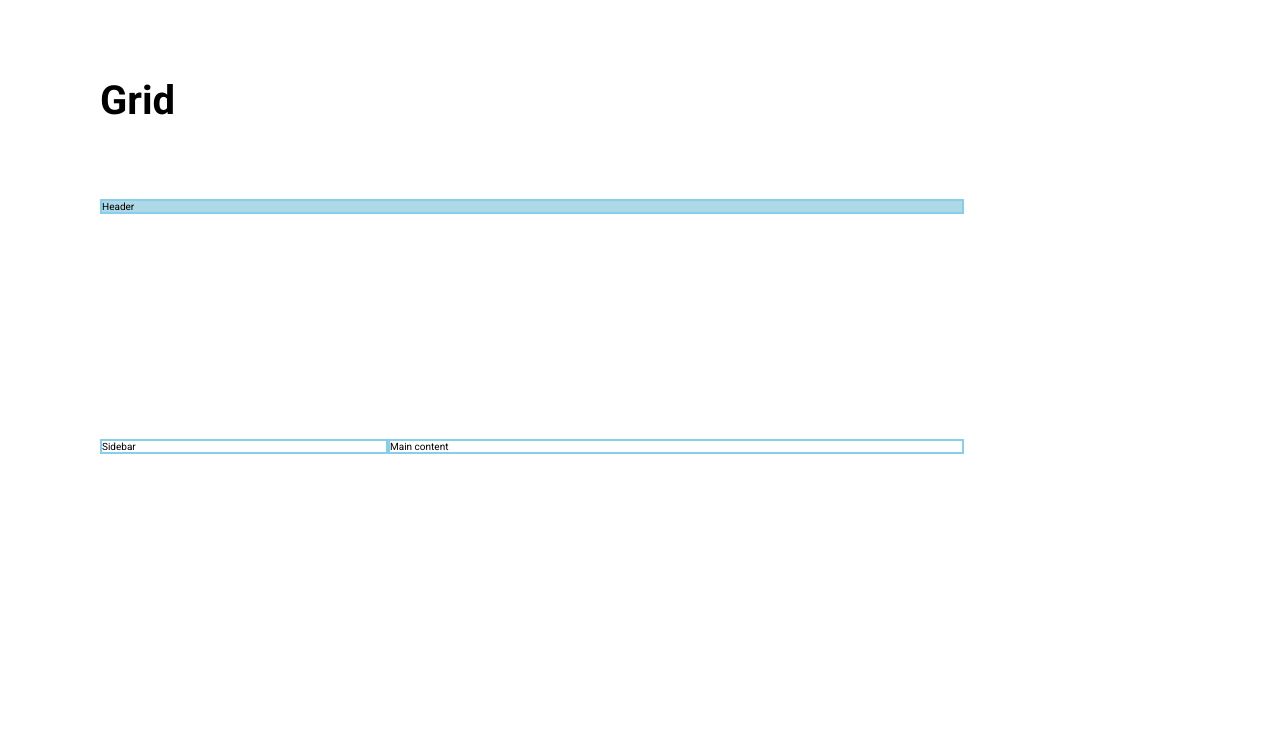
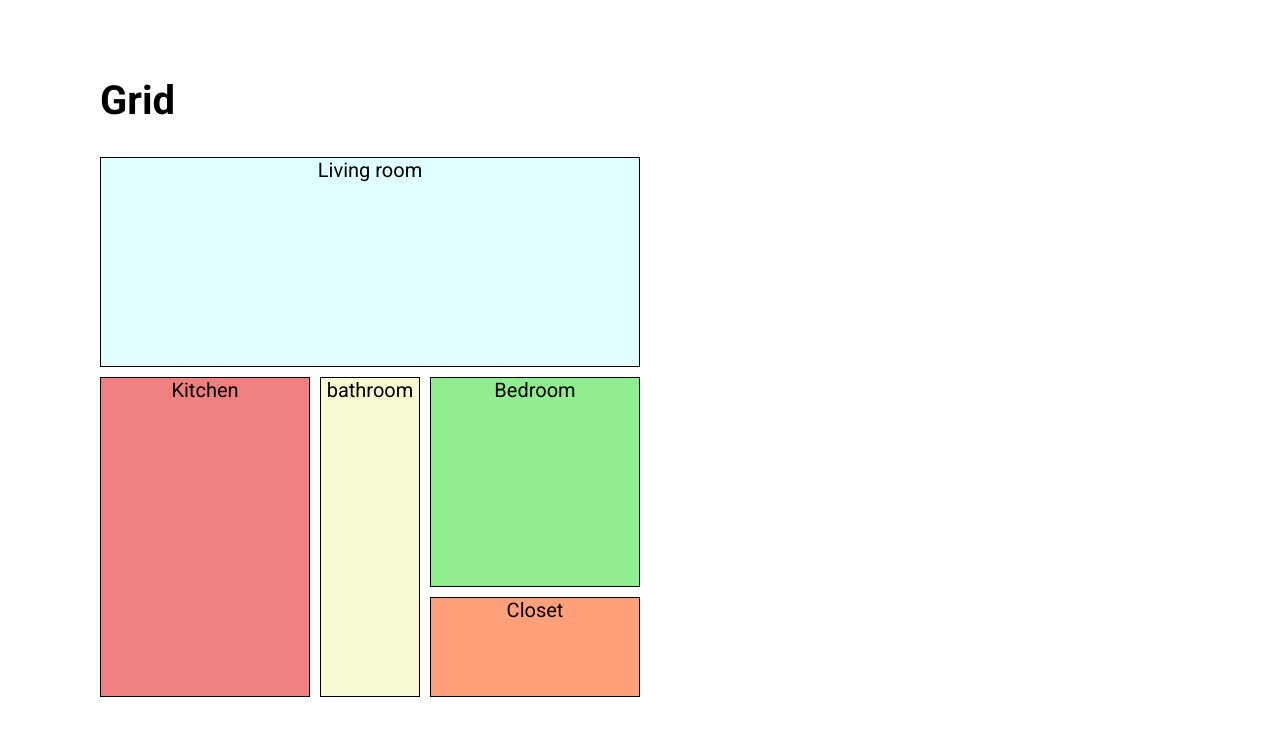
Before and after one commit to ex-jedi/odin-project, a website: page index.html in a window 1280 px wide. Shown: the part 3253-3988 px from the top of the page. Drawn offline with Linux system fonts and the light colour scheme.

Commit message:
grid-row and grid-column layout

```diff
--- a/index.html
+++ b/index.html
@@ -68,15 +68,11 @@
     <div class="flex-wrapper">
       <h2>Grid</h2>
       <div class="grid-container">
-        <div class="grid-item sidebar">
-          Sidebar
-        </div>
-        <div class="grid-item main-content">
-          Main content
-        </div>
-        <div class="grid-item header">
-          Header
-        </div>
+        <div class="room" id="living-room">Living room</div>
+        <div class="room" id="kitchen">Kitchen</div>
+        <div class="room" id="bedroom">Bedroom</div>
+        <div class="room" id="bathroom">bathroom</div>
+        <div class="room" id="closet">Closet</div>
       </div>
     </div>
   </main>
--- a/sass/main.scss
+++ b/sass/main.scss
@@ -78,17 +78,43 @@ div {
 .grid-container {
   width: 80%;
   height: 60vh;
-  display: grid;
-  grid-template: 100px 1fr /[start] 1fr [middle] 2fr [end];
-  grid-template-areas: 'top top''side main';
+  display: inline-grid;
+  grid-template: 100px 100px 100px 100px 100px / 100px 100px 100px 100px 100px;
+  gap: 1rem;
 }
 
-.grid-item {
-  border: 2px solid skyblue;
+.room {
+  border: 1px solid #000;
+  font-size: 2rem;
+  text-align: center;
   margin: 0;
 }
 
-.header {
-  background-color: lightblue;
-  grid-area: top;
+#living-room {
+  background-color: lightcyan;
+  grid-column: 1 / 6;
+  grid-row: 1 / 3;
 }
+
+#kitchen {
+  background-color: lightcoral;
+  grid-row: 3 / 6;
+  grid-column: 1 / 3;
+}
+
+#bathroom {
+  background-color: lightgoldenrodyellow;
+  grid-row: 3 / 6;
+  grid-column: 3 / 4;
+}
+
+#bedroom {
+  background-color: lightgreen;
+  grid-row: 3 / 5;
+  grid-column: 4 / 6;
+}
+
+#closet {
+  background-color: lightsalmon;
+  grid-column: 4 / 6;
+}
```
Also changed, not shown: css/main.css, 1 other file.
